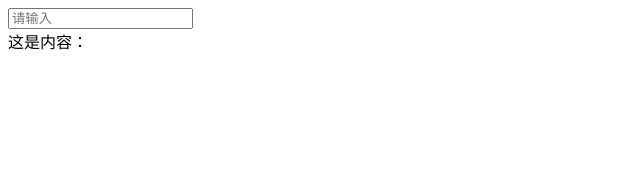
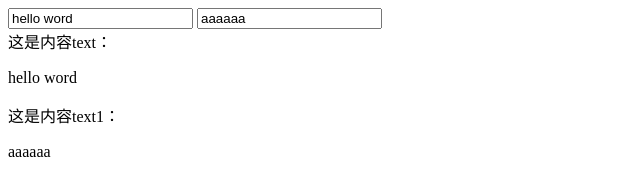
Before and after one commit to sunbaoxu/vue-mvvm-demo, a website: page 步骤三.html in a window 1280 px wide. Shown: the whole page, without its empty margins (0-640 px from the left). Drawn offline with Linux system fonts and the light colour scheme.

Commit message:
封装vue

```diff
--- a/assets/vue.js
+++ b/assets/vue.js
@@ -1,4 +1,152 @@
 function MyVue (opts){
 
-  console.log(opts)
+  this.data = opts.data;
+
+  observer(this.data,this)
+
+  var id = opts.el;
+
+  var dom =nodeToFragment(document.getElementById(id),this);
+
+  document.getElementById(id).appendChild(dom)
 }
+
+
+//文档片段
+function nodeToFragment (node,vm){
+  var flag = document.createDocumentFragment();
+
+  var child;
+
+  while (child = node.firstChild){
+    compile(child,vm);
+
+    flag.appendChild(child);
+  }
+
+
+  return flag
+}
+
+function compile (node,vm){
+  var reg = /\{\{(.*)\}\}/;
+
+  //节点类型：元素
+  if(node.nodeType ===1){
+    var attr = node.attributes;
+    // 有属性
+    for(var i=0;i<attr.length;i++){
+
+      if(attr[i].nodeName == 'v-model'){
+
+        var name = attr[i].nodeValue;
+
+        node.addEventListener('input', function (e) {
+          // 给相应的 data 属性赋值，进而触发该属性的 set 方法
+          vm[name] = e.target.value;
+        });
+
+        node.value = vm.data[name];
+
+        node.removeAttribute('v-model');
+
+      }
+
+      new Watcher(vm,node,name,'input')
+    }
+
+
+    var childs = node.childNodes;
+    //有子元素
+    for(var i=0;i<childs.length;i++){
+      compile(childs[i],vm)
+    }
+  }
+  //节点类型：text
+  else if(node.nodeType ===3){
+    if(reg.test(node.nodeValue)){
+      //指的是与正则表达式匹配的第一个 子匹配(以括号为标志)字符串
+      var name = RegExp.$1;
+      name = name.trim();
+      // node.nodeValue = vm[name];
+      new Watcher(vm,node,name,'text')
+    }
+  }
+}
+
+
+function observer (obj, vm) {
+  Object.keys(obj).forEach(function (key) {
+    defineReactive(vm, key, obj[key]);
+  })
+}
+
+function defineReactive (obj, key, val) {
+  var dep = new Dep();
+
+  Object.defineProperty(obj, key, {
+    get: function () {
+      // 添加订阅者 watcher 到主题对象 Dep
+      if (Dep.target) {
+        dep.addSub(Dep.target)
+      };
+      return val
+    },
+    set: function (newVal) {
+      if (newVal === val) return
+      val = newVal;
+      // 作为发布者发出通知
+      dep.notify();
+    }
+  });
+}
+
+
+
+
+
+
+
+function Dep () {
+  this.subs = []
+}
+
+Dep.prototype = {
+  addSub: function(sub) {
+    this.subs.push(sub);
+  },
+
+  notify: function() {
+    this.subs.forEach(function(sub) {
+      sub.update();
+    });
+  }
+}
+
+
+
+function Watcher (vm, node, name, nodeType) {
+  Dep.target = this;
+  this.name = name;
+  this.node = node;
+  this.vm = vm;
+  this.nodeType = nodeType;
+  this.update();
+  Dep.target = null;
+}
+
+Watcher.prototype = {
+  update: function () {
+    this.get();
+    if (this.nodeType == 'text') {
+      this.node.nodeValue = this.value;
+    }
+    if (this.nodeType == 'input') {
+      this.node.value = this.value;
+    }
+  },
+  // 获取 data 中的属性值
+  get: function () {
+    this.value = this.vm[this.name]; // 触发相应属性的 get
+  }
+}
--- a/步骤三.html
+++ b/步骤三.html
@@ -6,18 +6,71 @@
   <title>步骤二</title>
 </head>
 <body>
-  <div>
-    <input id="inputId" placeholder="请输入"/>
+  <div id="app">
     <div>
-      这是内容：
-      <p id="txtId"></p>
+      <input id="inputId" placeholder="请输入" v-model="text" />
+      <input id="inputId1" placeholder="请输入" v-model="text1" />
+    </div>
+    <div>
+      这是内容text：
+      <p id="txtId">{{text}}</p>
+      这是内容text1：
+      <p id="txtId1">{{text1}}</p>
     </div>
   </div>
   <script src="./assets/vue.js"></script>
   <script>
     var vm = new MyVue({
+      el:'app',
+      data:{
+        text:'hello word',
+        text1:'aaaaaa'
+      }
+    })
 
-    })
+    console.log(vm,'vm')
+
+    // var pub = {
+    //   publish:function (){
+    //     dep.notify()
+    //   }
+    // }
+
+    // var sub1 = {
+    //   update:function(){
+    //     console.log(1)
+    //   }
+    // }
+
+
+    // var sub2 = {
+    //   update:function(){
+    //     console.log(2)
+    //   }
+    // }
+
+
+    // var sub3 = {
+    //   update:function(){
+    //     console.log(3)
+    //   }
+    // }
+
+    // function Dep (){
+    //   this.subs = [sub1,sub2,sub3];
+    // }
+
+    // Dep.prototype.notify = function(){
+    //   this.subs.forEach(function(sub){
+    //     sub.update()
+    //   })
+    // };
+
+    // var dep = new Dep();
+
+    // pub.publish()
+
   </script>
+
 </body>
 </html>
```
